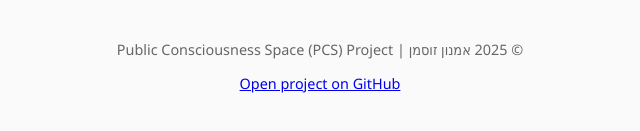
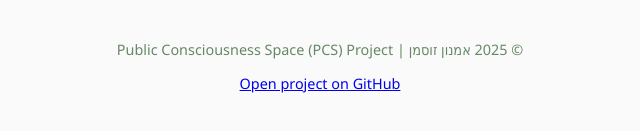
Before and after one commit to amnonsussman/ynet-consciousness, a plain HTML site: page index.html in a window 1280 px wide. Shown: the part 471-602 px from the top of the page, 320-960 px from the left. Drawn offline with Linux system fonts and the light colour scheme.

Commit message:
Update index.html

```diff
--- a/index.html
+++ b/index.html
@@ -41,7 +41,7 @@
     footer {
       margin-top: 3em;
       font-size: 0.9em;
-      color: #666;
+      color: #686;
     }
   </style>
 </head>
```
